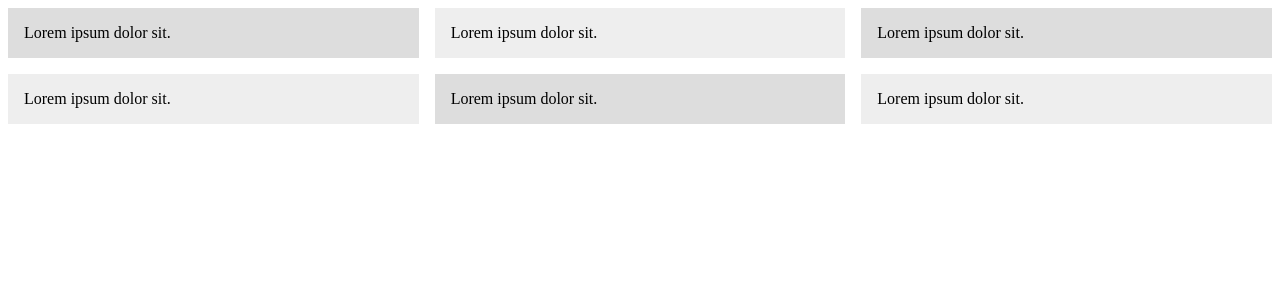
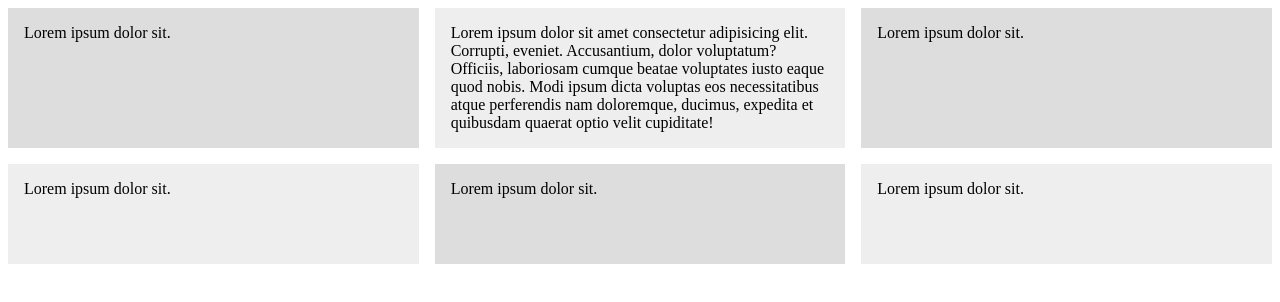
Before and after one commit to infiniteoo/HTMLCSS-css_grid_layout_deep_dive, a plain HTML site: page index2.html in a window 1280 px wide. Drawn offline with Linux system fonts and the light colour scheme.

Commit message:
implemented grid-auto-rows

```diff
--- a/index2.html
+++ b/index2.html
@@ -11,6 +11,8 @@
         /* grid-template-columns: 1fr 2fr 1fr; */
         grid-template-columns: repeat(3, 1fr);
         grid-gap: 1em;
+        /* grid-auto-rows: 100px; */
+        grid-auto-rows: minmax(100px, auto);
       }
       .wrapper > div {
         background: #eee;
@@ -24,7 +26,13 @@
   <body>
     <div class="wrapper">
       <div>Lorem ipsum dolor sit.</div>
-      <div>Lorem ipsum dolor sit.</div>
+      <div>
+        Lorem ipsum dolor sit amet consectetur adipisicing elit. Corrupti,
+        eveniet. Accusantium, dolor voluptatum? Officiis, laboriosam cumque
+        beatae voluptates iusto eaque quod nobis. Modi ipsum dicta voluptas eos
+        necessitatibus atque perferendis nam doloremque, ducimus, expedita et
+        quibusdam quaerat optio velit cupiditate!
+      </div>
       <div>Lorem ipsum dolor sit.</div>
       <div>Lorem ipsum dolor sit.</div>
       <div>Lorem ipsum dolor sit.</div>
```
